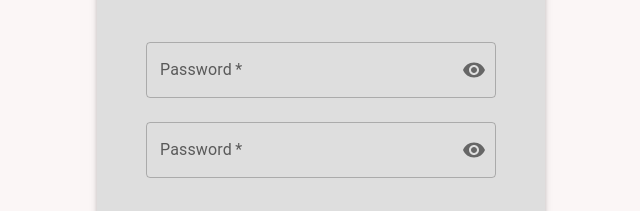
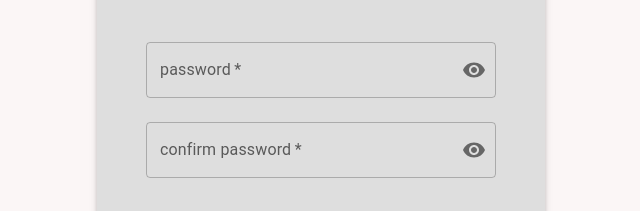
Before and after one commit to YoussifKhaled/Karo, a React (Create React App) app in the folder frontend/: page /signup in a window 1280 px wide. Shown: the part 311-522 px from the top of the page, without its empty margins (319-959 px from the left). Built offline with nearby package versions, Linux system fonts and the light colour scheme.

Commit message:
Edit confirm password

```diff
--- a/frontend/src/components/password/Password.jsx
+++ b/frontend/src/components/password/Password.jsx
@@ -2,7 +2,7 @@ import { Visibility, VisibilityOff } from '@mui/icons-material';
 import { IconButton, InputAdornment, TextField } from '@mui/material';
 import React, { useState } from 'react'
 
-function Password({value, setValue}) {
+function Password({value, setValue, placeholder}) {
     const [showPassword, setShowPassword] = useState(false);
 
     const handleClickShowPassword = () => setShowPassword((show) => !show);
@@ -11,8 +11,8 @@ function Password({value, setValue}) {
             margin="normal"
             required
             fullWidth
-            name="password"
-            label="Password"
+            name={placeholder}
+            label={placeholder}
             type={showPassword ? "text" : "password"}
             InputProps={{
               endAdornment: (
--- a/frontend/src/pages/login/Login.jsx
+++ b/frontend/src/pages/login/Login.jsx
@@ -82,6 +82,7 @@ function Login() {
           <Password
             value={password}
             setValue={setPassword}
+            placeholder={"password"}
           />
           <Typography variant="subtitle2" color="red" height="10px">
             {errorMessage}
--- a/frontend/src/pages/signup/Signup.jsx
+++ b/frontend/src/pages/signup/Signup.jsx
@@ -16,7 +16,13 @@ function Signup() {
   const [licensePlateError, setLicensePlateError] = useState("");
 
   const fieldsSigned = () => {
-    return name && password && confirmPassword;
+    return (
+      name.trim() &&
+      email.trim() &&
+      password.trim() &&
+      confirmPassword.trim() &&
+      licensePlateNumber.trim()
+    );
   };
 
   const checkPasswordsMatch = () => {
@@ -58,10 +64,10 @@ function Signup() {
     setLicensePlateError("")
 
     const registerUser = {
-      name: name,
-      email: email,
+      name: name.trim(),
+      email: email.trim(),
       password: password,
-      licensePlateNumber: licensePlateNumber
+      licensePlateNumber: licensePlateNumber.trim(),
     };
 
     try {
@@ -150,10 +156,12 @@ function Signup() {
           <Password
             value={password}
             setValue={setPassword}
+            placeholder={"password"}
           />
           <Password
             value={confirmPassword}
             setValue={setConfirmPassword}
+            placeholder={"confirm password"}
           />
           <Typography variant="subtitle2" color="red" height="20px">
             {passwordError}
```
